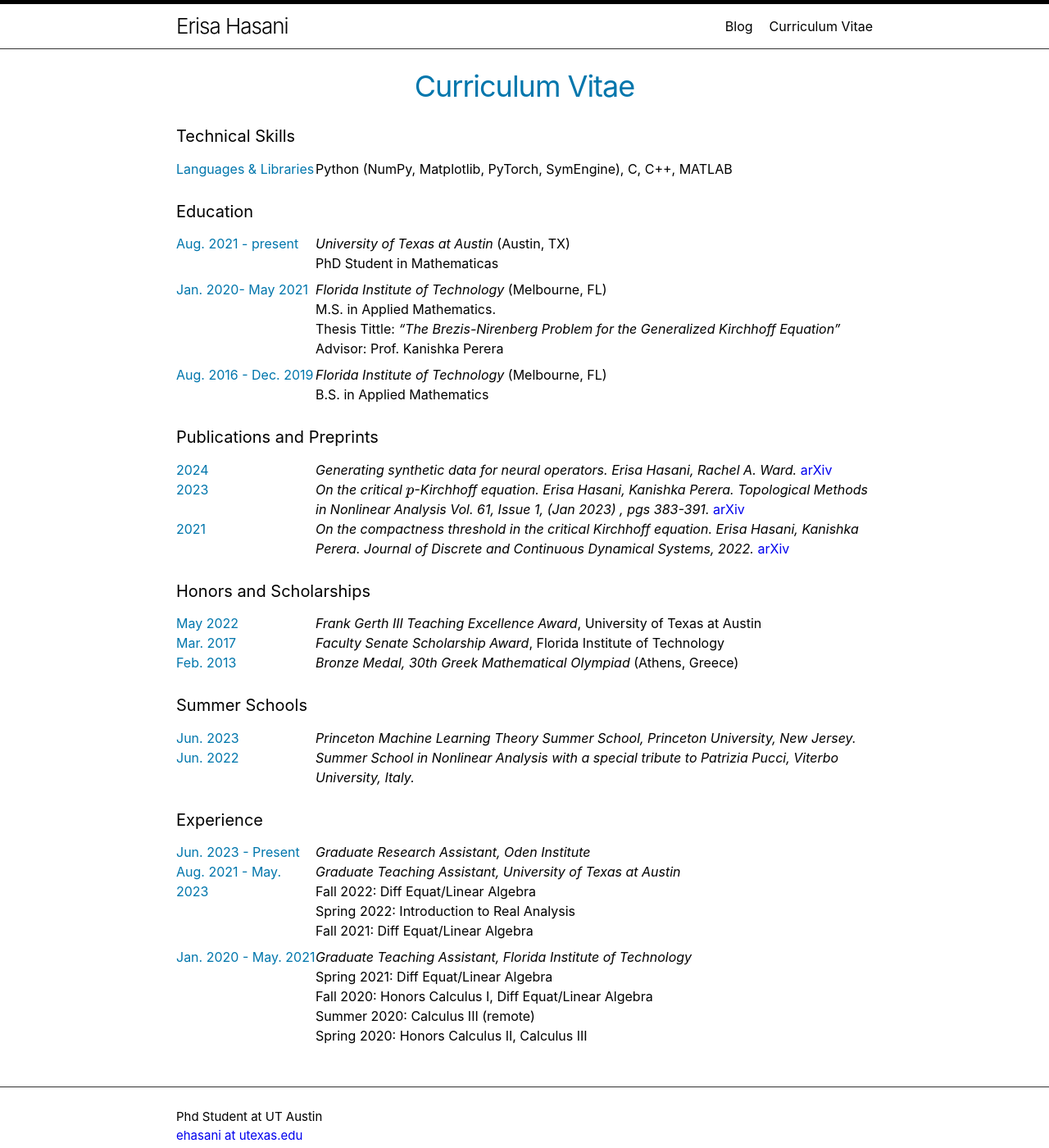
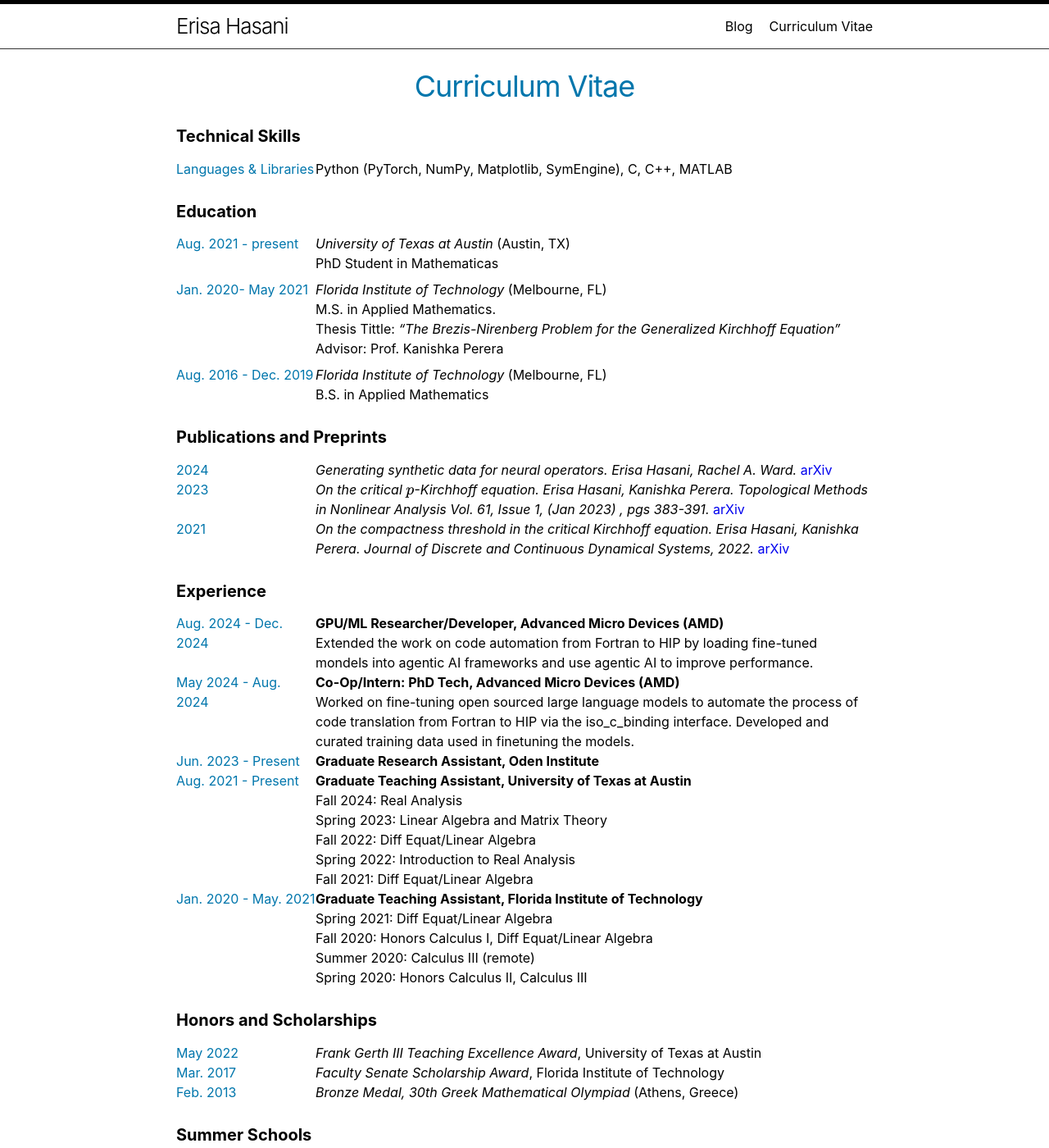
Before and after one commit to erisahasani/erisahasani.github.io, a Jekyll site: the page built from cv.md, in a window 1280 px wide and 1400 px high. Shown: the whole window at 82% size. Built offline with Jekyll 4.4.1, drawn with Linux system fonts in a browser that asks for light colours; formulas are drawn with MathJax 3.

Commit message:
2024 update

```diff
--- a/cv.md
+++ b/cv.md
@@ -4,13 +4,13 @@ title: Curriculum Vitae
 permalink: /cv/
 ---
 
-#### Technical Skills
+#### **Technical Skills**
 
 Languages & Libraries
-:   Python (NumPy, Matplotlib, PyTorch, SymEngine), C, C++, MATLAB
+:   Python (PyTorch, NumPy, Matplotlib, SymEngine), C, C++, MATLAB
 
 
-#### Education
+#### **Education**
 
 
 Aug. 2021 - present
@@ -32,7 +32,7 @@ Aug. 2016 - Dec. 2019
 
 
 
-#### Publications and Preprints
+#### **Publications and Preprints**
 2024
 :   *Generating synthetic data for neural operators. Erisa Hasani, Rachel A. Ward.* [arXiv](https://arxiv.org/abs/2401.02398)
 
@@ -43,7 +43,39 @@ Aug. 2016 - Dec. 2019
 :   *On the compactness threshold in the critical Kirchhoff equation. Erisa Hasani, Kanishka Perera. Journal of Discrete and Continuous Dynamical Systems, 2022.* [arXiv](https://arxiv.org/abs/2012.05317)
 
 
-#### Honors and Scholarships
+#### **Experience**
+Aug. 2024 - Dec. 2024
+:   **GPU/ML Researcher/Developer, Advanced Micro Devices (AMD)** \
+Extended the work on code automation from Fortran to HIP by loading fine-tuned mondels into agentic
+AI frameworks and use agentic AI to improve performance.
+
+
+May 2024 - Aug. 2024
+:   **Co-Op/Intern: PhD Tech, Advanced Micro Devices (AMD)** \
+    Worked on fine-tuning open sourced large language models to automate the process of code translation
+from Fortran to HIP via the iso_c_binding interface. Developed and curated training data used in finetuning the models.
+
+Jun. 2023 - Present
+:   **Graduate Research  Assistant, Oden Institute**
+
+
+Aug. 2021 - Present
+:   **Graduate Teaching Assistant, University of Texas at Austin** \
+    Fall 2024: Real Analysis \
+    Spring 2023: Linear Algebra and Matrix Theory \
+    Fall 2022: Diff Equat/Linear Algebra \
+    Spring 2022: Introduction to Real Analysis \
+    Fall 2021: Diff Equat/Linear Algebra
+
+Jan. 2020 - May. 2021
+:   **Graduate Teaching Assistant, Florida Institute of Technology**
+
+    Spring 2021: Diff Equat/Linear Algebra \
+    Fall 2020: Honors Calculus I,  Diff Equat/Linear Algebra \
+    Summer 2020: Calculus III (remote) \
+    Spring 2020: Honors Calculus II, Calculus III
+
+#### **Honors and Scholarships**
 
 May 2022
 :    *Frank Gerth III Teaching Excellence Award*, University of Texas at Austin
```
Also changed, not shown: other parts of cv.md (+1 -23 lines), index.md (+2 -4 lines), media/467834538_1982703175557267_5527850591522007668_n.jpg (added), media/result-fotor-bg-remover-20231029135413.png (deleted).
